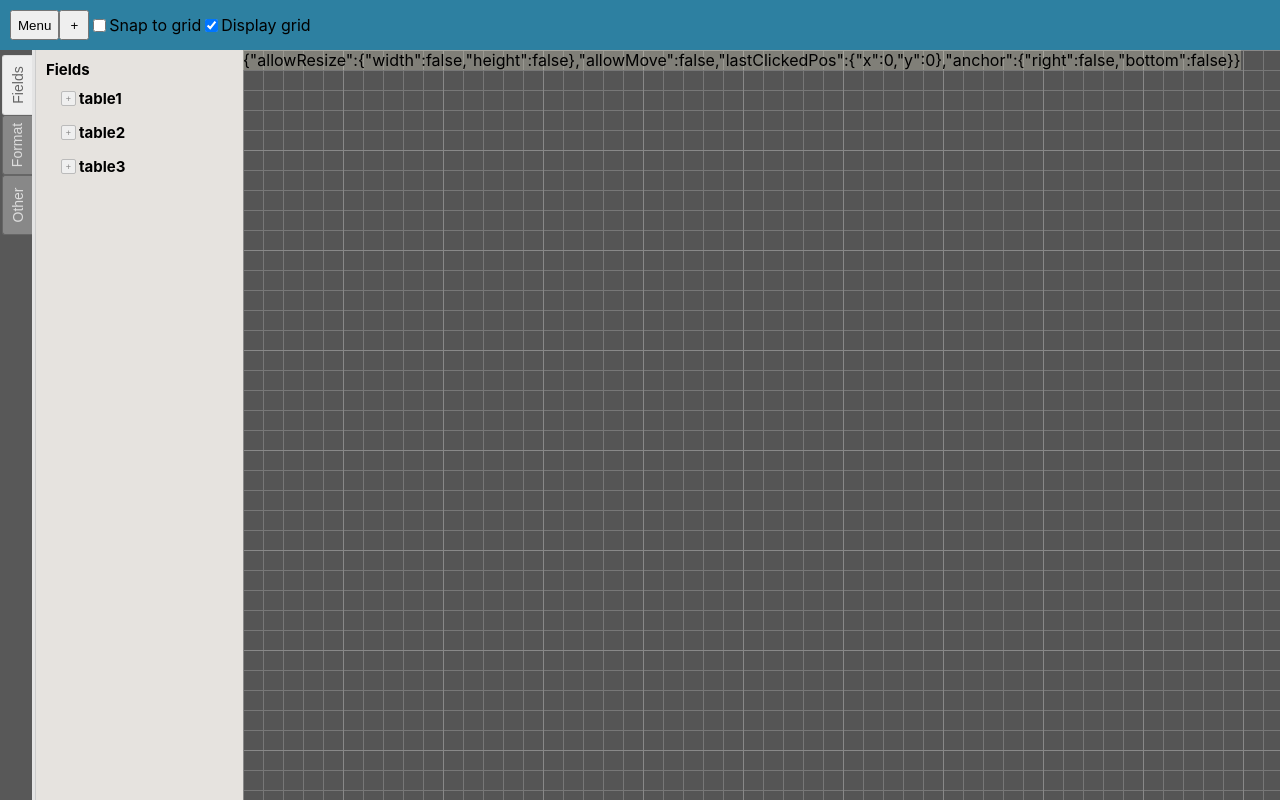
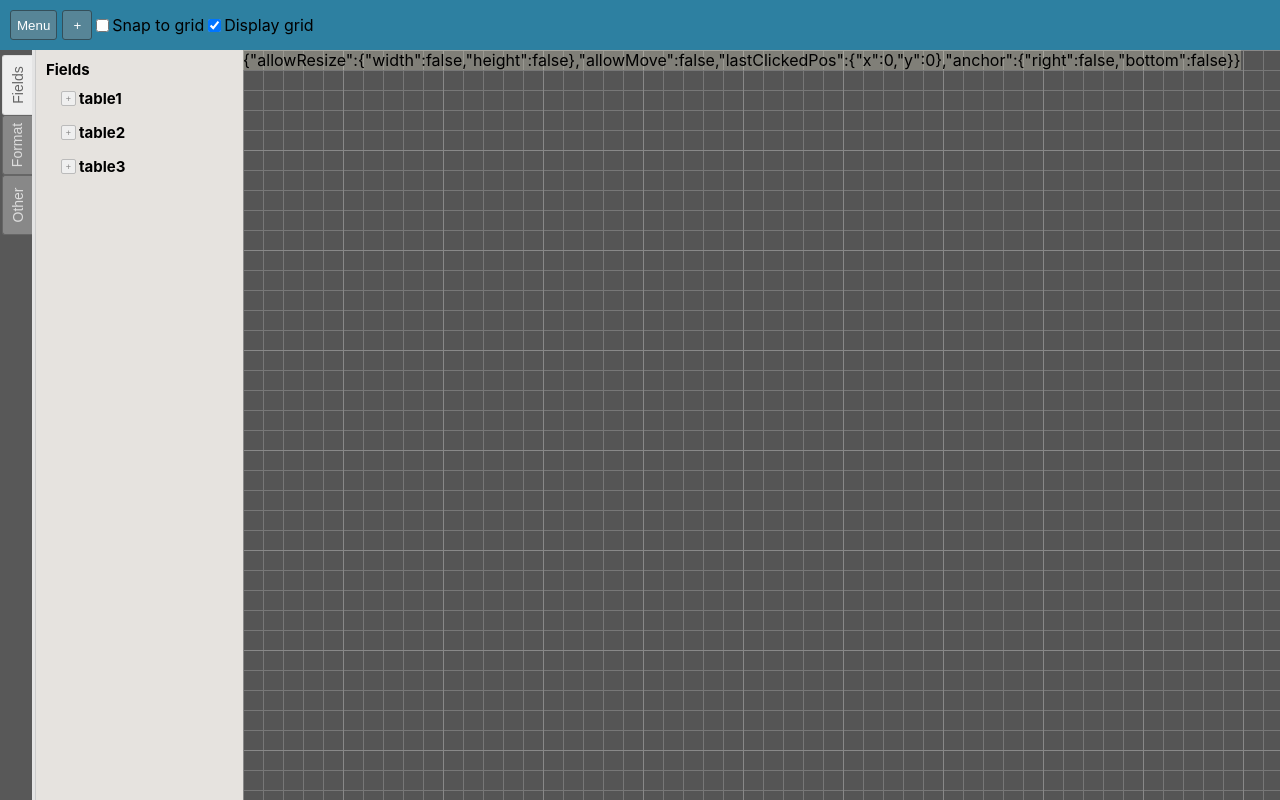
Before and after one commit to olgamirete/bi-web, a React (Create React App) app: page / in a window 1280 px wide. Built offline with nearby package versions, Linux system fonts and the light colour scheme.

Commit message:
improved looks

```diff
--- a/src/components/controls/Controls.css
+++ b/src/components/controls/Controls.css
@@ -9,3 +9,23 @@
     padding-right: 10px;
     box-sizing: border-box;
 }
+
+.controls button {
+    height: 30px;
+    background-color: rgb(87, 133, 151);
+    border-radius: 3px;
+    border-color: rgb(52, 79, 90);
+    border-style: solid;
+    border-width: 1px;
+    color: #ffffff
+}
+.controls button:hover {
+    background-color: rgb(102, 172, 199);
+}
+.controls button.active {
+    background-color: rgb(46, 70, 80);
+    border-color: rgb(107, 158, 180);
+}
+.controls button:not(:last-of-type) {
+    margin-right: 5px;
+}
```
